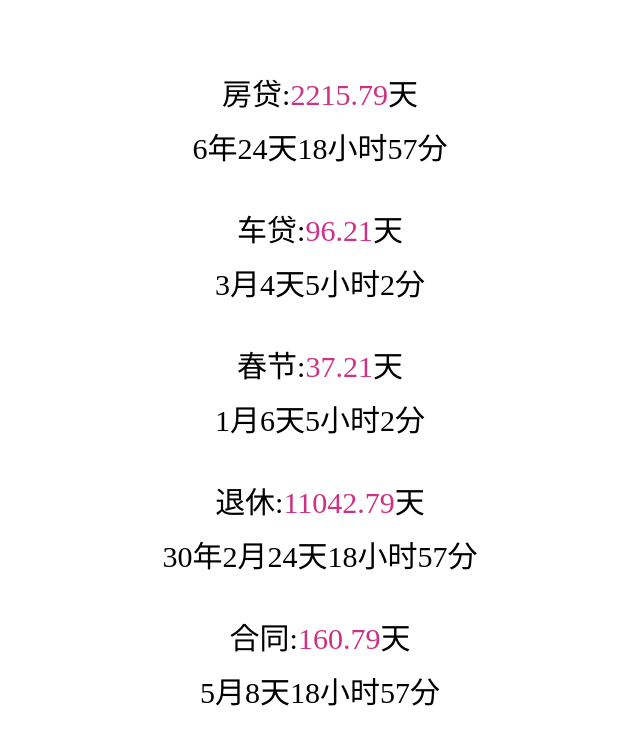
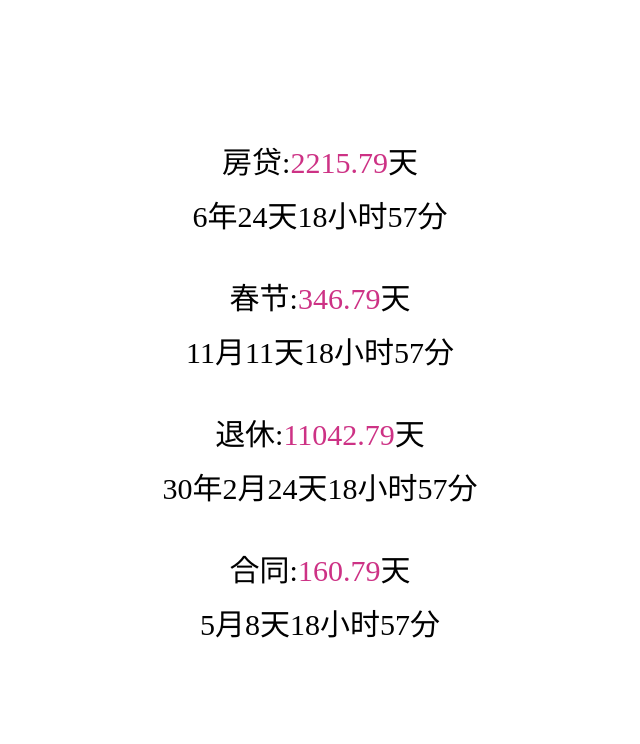
Before and after one commit to s209392599/pages, a website: page index.html in a window 1280 px wide. Shown: the whole page, without its empty margins (320-960 px from the left). Drawn offline with Linux system fonts and the light colour scheme.

```diff
--- a/index.html
+++ b/index.html
@@ -3,31 +3,17 @@
 
 <head>
   <meta charset="UTF-8" />
-  <meta
-    name="viewport"
-    content="width=device-width, initial-scale=1.0, maximum-scale=1.0, minimum-scale=1.0, user-scalable=no"
-  >
+  <meta name="viewport"
+    content="width=device-width, initial-scale=1.0, maximum-scale=1.0, minimum-scale=1.0, user-scalable=no">
 
   <!-- 使用 http-equiv 设置 Cache-Control -->
-  <meta
-    http-equiv="Cache-Control"
-    content="no-cache, no-store, must-revalidate"
-  >
+  <meta http-equiv="Cache-Control" content="no-cache, no-store, must-revalidate">
   <!-- 使用Pragma禁止页面缓存 -->
-  <meta
-    http-equiv="Pragma"
-    content="no-cache"
-  >
+  <meta http-equiv="Pragma" content="no-cache">
   <!-- 设置缓存时间为0 -->
-  <meta
-    http-equiv="Cache-Control"
-    content="max-age=0"
-  >
+  <meta http-equiv="Cache-Control" content="max-age=0">
   <!-- 设置expires过期时间为过去的时间 -->
-  <meta
-    http-equiv="expires"
-    content="Wed, 21 Oct 2021 07:28:00 GMT"
-  >
+  <meta http-equiv="expires" content="Wed, 21 Oct 2021 07:28:00 GMT">
   <title>倒计时</title>
   <style>
     * {
@@ -60,69 +46,20 @@
 
 <body>
   <div class="item-box">
-    <div
-      class="item-title"
-      id="item_1"
-    >房贷:<span
-        id="num_1"
-        class="time-num"
-      ></span>天</div>
-    <div
-      class="item-title"
-      id="item_3"
-    ></div>
+    <div class="item-title" id="item_1">房贷:<span id="num_1" class="time-num"></span>天</div>
+    <div class="item-title" id="item_3"></div>
     <br />
 
-    <div
-      class="item-title"
-      id="item_2"
-    >车贷:<span
-        id="num_2"
-        class="time-num"
-      ></span>天</div>
-    <div
-      class="item-title"
-      id="item_4"
-    ></div>
+    <div class="item-title" id="item_5">春节:<span id="num_5" class="time-num"></span>天</div>
+    <div class="item-title" id="item_6"></div>
     <br />
 
-    <div
-      class="item-title"
-      id="item_5"
-    >春节:<span
-        id="num_5"
-        class="time-num"
-      ></span>天</div>
-    <div
-      class="item-title"
-      id="item_6"
-    ></div>
+    <div class="item-title" id="item_7">退休:<span id="days_7" class="time-num"></span>天</div>
+    <div class="item-title" id="time_7"></div>
     <br />
 
-    <div
-      class="item-title"
-      id="item_7"
-    >退休:<span
-        id="days_7"
-        class="time-num"
-      ></span>天</div>
-    <div
-      class="item-title"
-      id="time_7"
-    ></div>
-    <br />
-
-    <div
-      class="item-title"
-      id="item_8"
-    >合同:<span
-        id="days_8"
-        class="time-num"
-      ></span>天</div>
-    <div
-      class="item-title"
-      id="time_8"
-    ></div>
+    <div class="item-title" id="item_8">合同:<span id="days_8" class="time-num"></span>天</div>
+    <div class="item-title" id="time_8"></div>
     <br />
   </div>
 
@@ -186,8 +123,7 @@
       document.getElementById(el_2).innerHTML = formatDuration(d1, time);
     }
     fillNum('2031-04-01T00:00:00', 'item_1', 'num_1', 'item_3');
-    fillNum('2024-12-01T00:00:00', 'item_2', 'num_2', 'item_4');
-    fillNum('2025-01-29T00:00:00', 'item_5', 'num_5', 'item_6');// 春节
+    fillNum('2026-02-17T00:00:00', 'item_5', 'num_5', 'item_6');// 春节
     // https://daojishi.fun/  63岁 2055年5月底退休
     fillNum('2055-06-01T00:00:00', 'item_7', 'days_7', 'time_7');// 退休
     fillNum('2025-08-15T00:00:00', 'item_8', 'days_8', 'time_8');// 择仕合同倒计时
```
